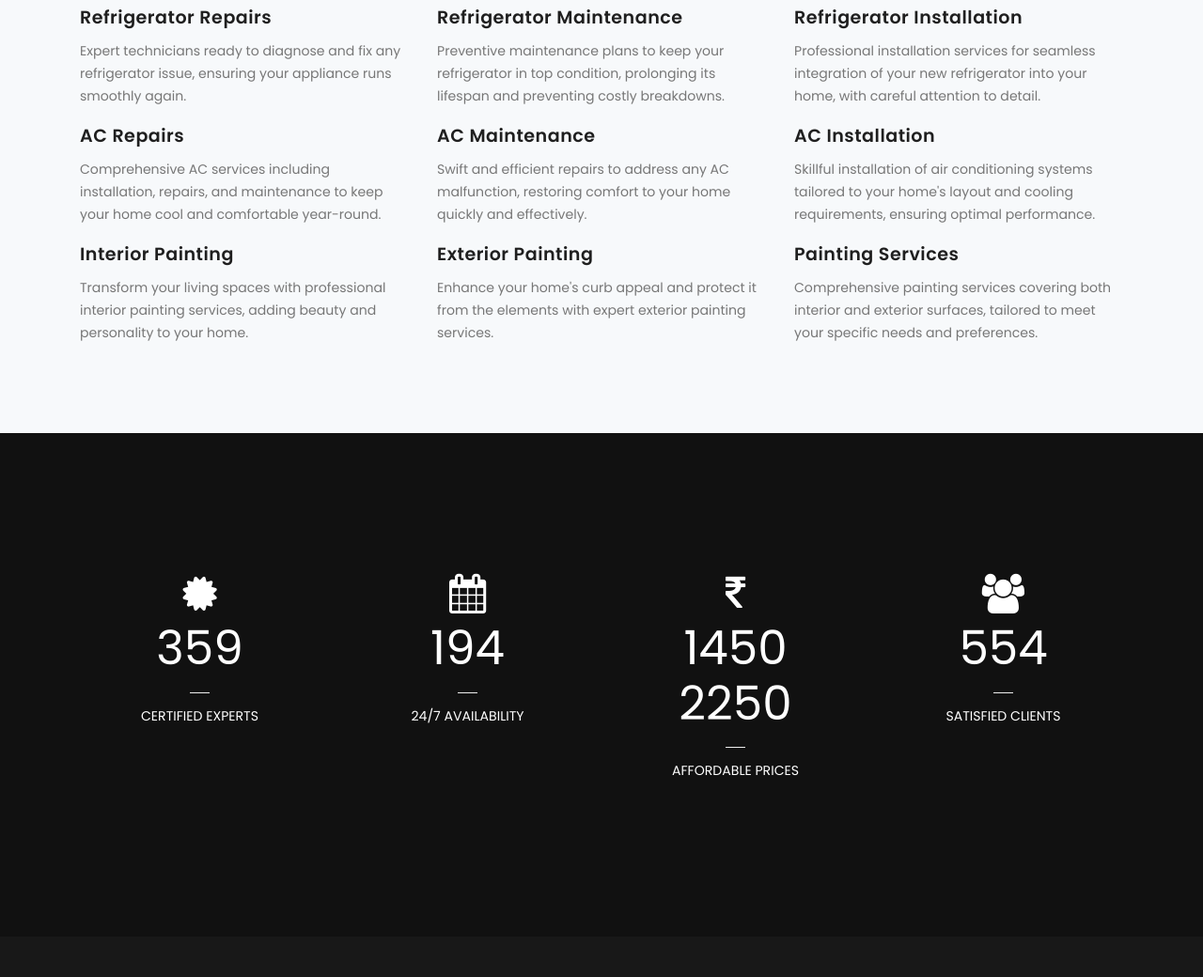
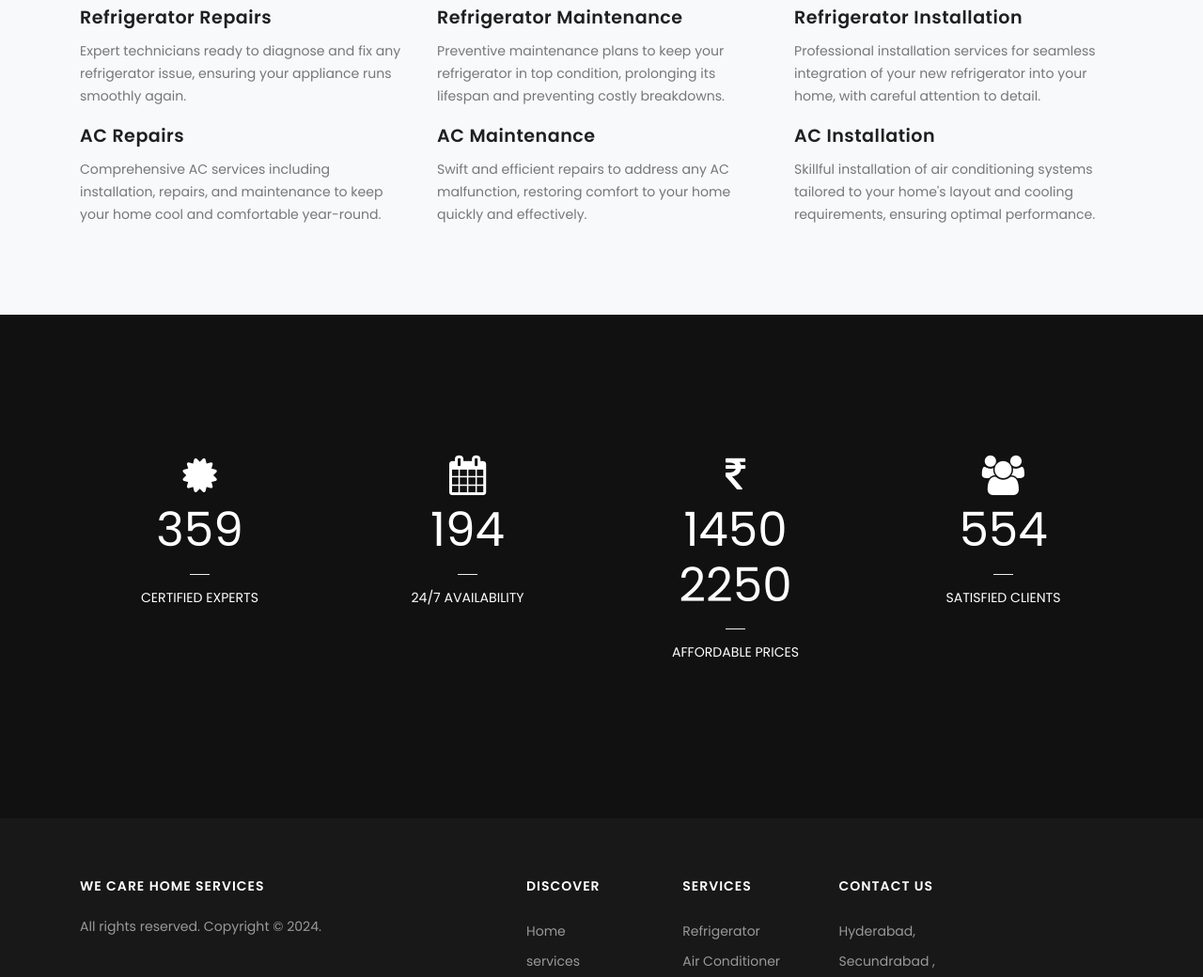
Before and after one commit to manumaanowais/landing-page-we-care, a plain HTML site: page index.html in a window 1280 px wide. Shown: the part 1760-2800 px from the top of the page at 94% size. Drawn offline with Linux system fonts and the light colour scheme; files whose address does not match are found by name.

Commit message:
Removed painting service, and added number on welcome

```diff
--- a/index.html
+++ b/index.html
@@ -10,7 +10,7 @@
     <link rel="icon" type="image/png" href="images/favicon.png">
     <meta http-equiv="X-UA-Compatible" content="IE=edge">
     <!-- Document title -->
-    <title>WE CARE HOME SERVICES | One Stop Solution For All AC, Refrigerator, and Painting</title>
+    <title>WE CARE HOME SERVICES | One Stop Solution For All AC, Refrigerator</title>
     <!-- Stylesheets & Fonts -->
     <link href="css/plugins.css" rel="stylesheet">
     <link href="css/style.css" rel="stylesheet">
@@ -143,8 +143,6 @@
                                                     Service</a></li>
                                             <li><a href="https://wecarehomeservices.in/services.html#airconditioner">AC
                                                     Service</a></li>
-                                            <li><a href="https://wecarehomeservices.in/services.html#painting">Painting
-                                                    Services</a></li>
                                         </ul>
                                     </li>
                                     <li><a href="https://wecarehomeservices.in/about.html">About Us</a></li>
@@ -167,13 +165,13 @@
                     <div class="slide-captions text-center text-light">
                         <!-- Captions -->
                         <h1>WELCOME TO WE CARE HOME SERVICES</h1>
-                        <p>Making Your Home a Better Place, One Service at a Time. Professional Home Services at Your
-                            Fingertips, Your Trusted Partner for Home Services.</p>
+                        <p>Making Your Home a Better Place, One Service at a Time. Professional Home Services at Your Fingertips, Your Trusted Partner for Home Services.</p>
+                        <p>Call us now at: <a style="background-color: darkblue;" href="tel:+919666351433">+91 9666351433</a></p>
                         <a href="https://wecarehomeservices.in/index.html" class="btn scroll-to">Get Started</a>
-                        </span>
                         <!-- end: Captions -->
                     </div>
                 </div>
+
             </div>
             <!-- end: Slide 1 -->
             <!-- Slide 2 -->
@@ -183,8 +181,8 @@
                     <div class="slide-captions text-left text-light">
                         <!-- Captions -->
                         <h1>Enhance Your Home, Enhance Your Life</h1>
-                        <p class="text-small">At We Care Home Services, we specialize in AC servicing, refrigerator
-                            repairs, and expert painting services. Trust us to keep your home cool, your appliances
+                        <p class="text-small">At We Care Home Services, we specialize in AC servicing,and refrigerator
+                            repairs. Trust us to keep your home cool, your appliances
                             running smoothly, and your walls looking fresh.</p>
                         <a href="https://wecarehomeservices.in/index.html" class="btn scroll-to">Explore Our
                             Offerings</a>
@@ -258,27 +256,6 @@
                             <h4>AC Installation</h4>
                             <p>Skillful installation of air conditioning systems tailored to your home's layout and
                                 cooling requirements, ensuring optimal performance.</p>
-                        </div>
-                    </div>
-                    <div class="col-lg-4">
-                        <div data-animate="fadeInUp" data-animate-delay="600">
-                            <h4>Interior Painting</h4>
-                            <p>Transform your living spaces with professional interior painting services, adding beauty
-                                and personality to your home.</p>
-                        </div>
-                    </div>
-                    <div class="col-lg-4">
-                        <div data-animate="fadeInUp" data-animate-delay="800">
-                            <h4>Exterior Painting</h4>
-                            <p>Enhance your home's curb appeal and protect it from the elements with expert exterior
-                                painting services.</p>
-                        </div>
-                    </div>
-                    <div class="col-lg-4">
-                        <div data-animate="fadeInUp" data-animate-delay="1000">
-                            <h4>Painting Services</h4>
-                            <p>Comprehensive painting services covering both interior and exterior surfaces, tailored to
-                                meet your specific needs and preferences.</p>
                         </div>
                     </div>
                 </div>
@@ -367,9 +344,6 @@
                                             </li>
                                             <li><a href="https://wecarehomeservices.in/services.html#airconditioner">Air
                                                     Conditioner</a></li>
-                                            <li><a
-                                                    href="https://wecarehomeservices.in/services.html#painting">Painting</a>
-                                            </li>
                                         </ul>
                                     </div>
                                 </div>
```
Also changed, not shown: images/services.jpg.
